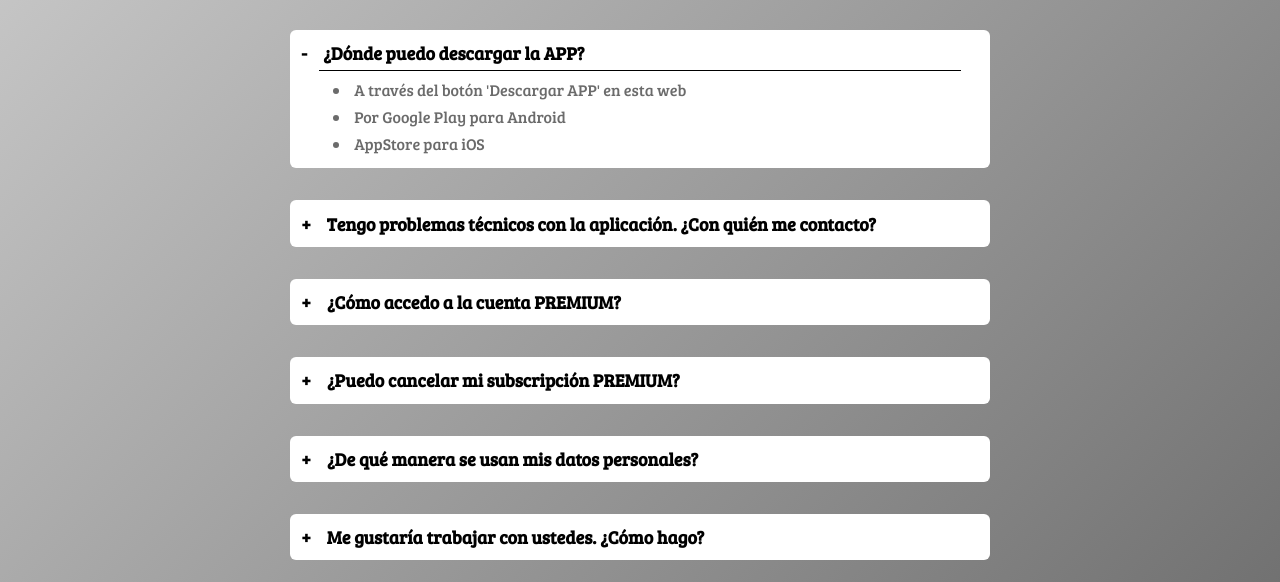
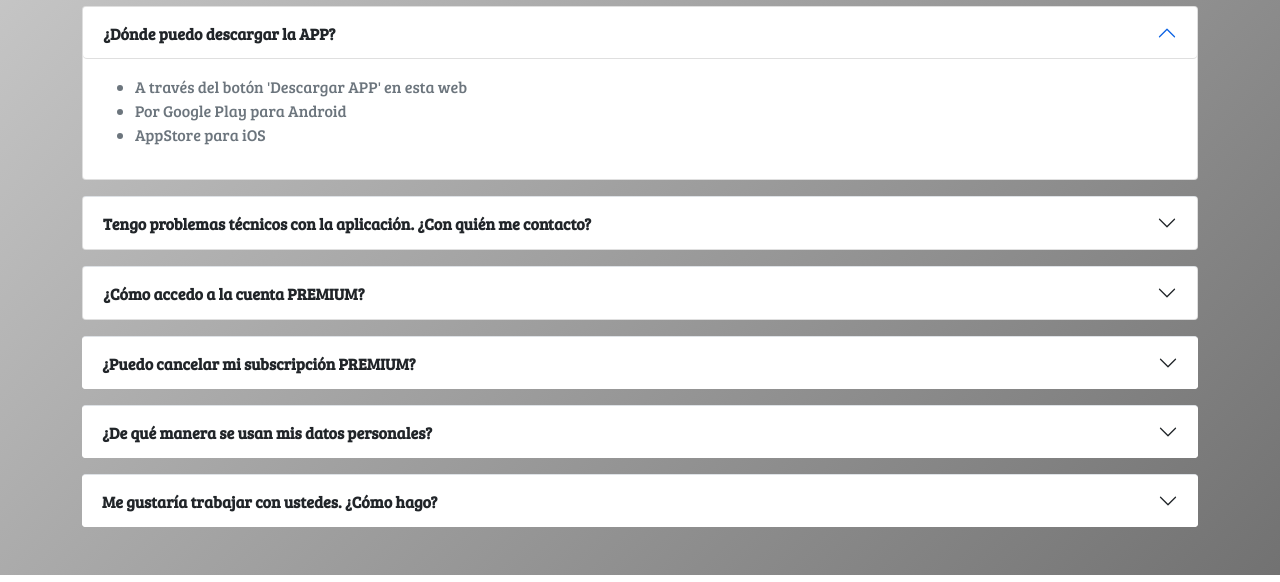
Before and after one commit to laumujica/RayonAPP-LauraMujica, a plain HTML site: page faq.html in a window 1280 px wide. Shown: the part 186-768 px from the top of the page. Drawn offline with nearby package versions, Linux system fonts and the light colour scheme.

Commit message:
Modifiqué la página FAQ.html con un acordión de Bootstrap. Quedó piola.

```diff
--- a/css/style.css
+++ b/css/style.css
@@ -1061,6 +1061,12 @@ details .faq_text p {
     color: var(--hover-color1);
 }
 
+.contact-info .font-size h2 {
+    font-size: 32px;
+    font-weight: bold;
+    color: var(--primary-color);
+}
+
 /* MEDIA QUERY */
 @media (max-width: 425px) {
     details {
--- a/faq.html
+++ b/faq.html
@@ -6,7 +6,9 @@
     <meta http-equiv="X-UA-Compatible" content="IE=edge">
     <meta name="viewport" content="width=device-width, initial-scale=1.0">
     <title>RayónAPP</title>
-    <link rel="stylesheet" href="./css/style.css">
+    <!-- Bootstrap Style Sheet -->
+    <link href="https://cdn.jsdelivr.net/npm/bootstrap@5.0.2/dist/css/bootstrap.min.css" rel="stylesheet"
+        integrity="sha384-EVSTQN3/azprG1Anm3QDgpJLIm9Nao0Yz1ztcQTwFspd3yD65VohhpuuCOmLASjC" crossorigin="anonymous">
     <!-- Favicon incorporado -->
     <link rel="icon" type="image/x-icon" href="./img/Favicon/favicon-final.png">
     <!-- Google Font incorporated to the entire file -->
@@ -15,6 +17,8 @@
     <link href="https://fonts.googleapis.com/css2?family=Bree+Serif&display=swap" rel="stylesheet">
     <!-- Google Material Icons incrustado -->
     <link href="https://fonts.googleapis.com/icon?family=Material+Icons+Outlined" rel="stylesheet">
+    <!-- CSS propio -->
+    <link rel="stylesheet" href="./css/style.css">
 </head>
 
 <body>
@@ -42,77 +46,146 @@
 
     <!-- MAIN -->
     <div class="contact-info">
-        <div>
-            <h1>PREGUNTAS FRECUENTES</h1>
+        <div class="font-size">
+            <h2>Preguntas Frecuentes</h2>
         </div>
     </div>
 
-    <div class="faq_container">
-        <details open>
-            <summary>¿Dónde puedo descargar la APP?</summary>
-            <div class="faq-line"></div>
-            <div class="faq_list">
+    <div class="container-sm mt-4 mb-5 ">
+        <!-- * UNO * -->
+        <div class="accordion" id="accordionPanelsStayOpenExample">
+            <div class="accordion-item mb-3 rounded">
+                <h2 class="accordion-header" id="panelsStayOpen-headingOne">
+                    <button class="accordion-button bg-white text-dark fw-bold rounded" type="button"
+                        data-bs-toggle="collapse" data-bs-target="#panelsStayOpen-collapseOne" aria-expanded="true"
+                        aria-controls="panelsStayOpen-collapseOne">
+                        ¿Dónde puedo descargar la APP?
+                    </button>
+                </h2>
+                <div id="panelsStayOpen-collapseOne" class="accordion-collapse collapse show"
+                    aria-labelledby="panelsStayOpen-headingOne">
+                    <div class="accordion-body text-secondary">
                         <ul>
                             <li>A través del botón 'Descargar APP' en esta web</li>
                             <li>Por Google Play para Android</li>
                             <li>AppStore para iOS</li>
                         </ul>
                     </div>
-        </details>
+                </div>
+            </div>
+        </div>
 
-        <details>
-            <summary>Tengo problemas técnicos con la aplicación. ¿Con quién me contacto?</summary>
-            <div class="faq-line"></div>
-            <div class="faq_text">
-                <p>Podés contactarnos a través de nuestras redes sociales o envianos un mail a ayuda@rayonapp.com.ar.
-                </p>
+        <!-- * DOS * -->
+        <div class="accordion-item mb-3 border-top rounded">
+            <h2 class="accordion-header" id="panelsStayOpen-headingTwo">
+                <button class="accordion-button collapsed bg-white text-dark fw-bold rounded" type="button"
+                    data-bs-toggle="collapse" data-bs-target="#panelsStayOpen-collapseTwo" aria-expanded="false"
+                    aria-controls="panelsStayOpen-collapseTwo">
+                    Tengo problemas técnicos con la aplicación. ¿Con quién me contacto?
+                </button>
+            </h2>
+
+            <div id="panelsStayOpen-collapseTwo" class="accordion-collapse collapse"
+                aria-labelledby="panelsStayOpen-headingTwo">
+                <div class="accordion-body text-secondary">
+                    Podés contactarnos a través de nuestras redes sociales o envianos un mail a <strong>
+                        ayuda@rayonapp.com.ar</strong>.
                 </div>
-        </details>
+            </div>
+        </div>
 
-        <details>
-            <summary>¿Cómo accedo a la cuenta PREMIUM?</summary>
-            <div class="faq-line"></div>
-            <div class="faq_list">
+        <!-- * TRES * -->
+        <div class="accordion-item mb-3 border-top rounded">
+            <h2 class="accordion-header" id="panelsStayOpen-headingThree">
+                <button class="accordion-button collapsed bg-white text-dark fw-bold rounded" type="button"
+                    data-bs-toggle="collapse" data-bs-target="#panelsStayOpen-collapseThree" aria-expanded="false"
+                    aria-controls="panelsStayOpen-collapseThree">
+                    ¿Cómo accedo a la cuenta PREMIUM?
+                </button>
+            </h2>
+
+            <div id="panelsStayOpen-collapseThree" class="accordion-collapse collapse"
+                aria-labelledby="panelsStayOpen-headingThree">
+                <div class="accordion-body text-secondary">
                     <ul>
-                    <li>En la web: en la pestaña 'Sobre la APP' tenés la opción para subscribirte. Allí mismo te pedirá
+                        <li>En la web: en la pestaña 'Sobre la APP' tenés la opción para subscribirte. Allí mismo te
+                            pedirá
                             información sobre vos, el medio de pago de tu preferencia y te contará más beneficios de la
                             versión paga. Al finalizar, te brindaremos un código de acceso único para que te conectes a
                             través de la aplicación.</li>
-                    <li>En la APP: en la opción "Mi cuenta" podés ver tu plan seleccionado y elegir la opción PREMIUM.
+                        <br>
+                        <li>En la APP: en la opción "Mi cuenta" podés ver tu plan seleccionado y elegir la opción
+                            PREMIUM.
                             Seguí los pasos para registrarte.</li>
                     </ul>
                 </div>
-        </details>
+            </div>
+        </div>
 
-        <details>
-            <summary>¿Puedo cancelar mi subscripción PREMIUM?</summary>
-            <div class="faq-line"></div>
-            <div class="faq_text">
-                <p>Claro, cuando quieras. Para desubscribirte a través de la APP, ingresá a la opción "Mi cuenta" y
-                    seleccioná tu Plan para poder darle de baja. La subscripción se cancelará el último día del período
-                    abonado, por lo que podrás seguir usando tu cuenta PREMIUM hasta entonces.</p>
+        <!-- * CUATRO * -->
+        <div class="accordion-item mb-3 border-0 border-top rounded ">
+            <h2 class="accordion-header" id="panelsStayOpen-headingFour">
+                <button class="accordion-button collapsed bg-white text-dark fw-bold rounded" type="button"
+                    data-bs-toggle="collapse" data-bs-target="#panelsStayOpen-collapseFour" aria-expanded="false"
+                    aria-controls="panelsStayOpen-collapseFour">
+                    ¿Puedo cancelar mi subscripción PREMIUM?
+                </button>
+            </h2>
+
+            <div id="panelsStayOpen-collapseFour" class="accordion-collapse collapse"
+                aria-labelledby="panelsStayOpen-headingFour">
+                <div class="accordion-body text-secondary">
+                    Claro, cuando quieras. Para desubscribirte a través de la APP, ingresá a la opción "Mi cuenta" y seleccioná tu Plan para poder darle de baja. La subscripción se cancelará el último día del período abonado, por lo que podrás seguir usando tu cuenta PREMIUM hasta entonces.
                 </div>
-        </details>
+            </div>
+        </div>
 
-        <details>
-            <summary>¿De qué manera se usan mis datos personales?</summary>
-            <div class="faq-line"></div>
-            <div class="faq_text">
-                <p>Los datos recolectados son de uso exclusivo para nuestra de base datos interna y para poder brindarte
-                    un mejor servicio, asistencia y seguridad.</p>
+        <!-- * CINCO * -->
+        <div class="accordion-item mb-3 border-0 border-top rounded ">
+            <h2 class="accordion-header" id="panelsStayOpen-headingFive">
+                <button class="accordion-button collapsed bg-white text-dark fw-bold rounded" type="button"
+                    data-bs-toggle="collapse" data-bs-target="#panelsStayOpen-collapseFive" aria-expanded="false"
+                    aria-controls="panelsStayOpen-collapseFive">
+                    ¿De qué manera se usan mis datos personales?
+                </button>
+            </h2>
+
+            <div id="panelsStayOpen-collapseFive" class="accordion-collapse collapse"
+                aria-labelledby="panelsStayOpen-headingFive">
+                <div class="accordion-body text-secondary">
+                    Los datos recolectados son de uso exclusivo para nuestra de base datos interna y para poder
+                    brindarte
+                    un mejor servicio, asistencia y seguridad.
                 </div>
-        </details>
+            </div>
+        </div>
 
-        <details>
-            <summary>Me gustaría trabajar con ustedes. ¿Cómo hago?</summary>
-            <div class="faq-line"></div>
-            <div class="faq_text">
-                <p>¡Qué bueno! Envianos tu CV a hola@rayonapp.com.ar. Contanos un poco de vos en el cuerpo del mail y
-                    pronto te sorprenderás porque de verdad respondemos todos los emails. Gracias por querer ser parte
-                    de nuestro equipo.</p>
+        <!-- * SEIS * -->
+        <div class="accordion-item mb-3 border-0 border-top rounded ">
+            <h2 class="accordion-header" id="panelsStayOpen-headingSix">
+                <button class="accordion-button collapsed bg-white text-dark fw-bold rounded" type="button"
+                    data-bs-toggle="collapse" data-bs-target="#panelsStayOpen-collapseSix" aria-expanded="false"
+                    aria-controls="panelsStayOpen-collapseSix">
+                    Me gustaría trabajar con ustedes. ¿Cómo hago?
+                </button>
+            </h2>
+
+            <div id="panelsStayOpen-collapseSix" class="accordion-collapse collapse"
+                aria-labelledby="panelsStayOpen-headingSix">
+                <div class="accordion-body text-secondary">
+                    ¡Qué bueno! Envianos tu CV a <strong>hola@rayonapp.com.ar</strong>. Contanos un poco de vos en el
+                    cuerpo del
+                    mail y pronto te sorprenderás porque de verdad respondemos todos los emails. Gracias por querer ser
+                    parte de
+                    nuestro equipo.
                 </div>
-        </details>
             </div>
+        </div>
+    </div>
+
+
+
+
 
     <!-- FOOTER -->
     <footer class="footer">
@@ -159,6 +232,12 @@
         </div>
     </footer>
 
+    <!-- Javascript -->
+    <script src="https://cdn.jsdelivr.net/npm/bootstrap@5.0.2/dist/js/bootstrap.bundle.min.js"
+        integrity="sha384-MrcW6ZMFYlzcLA8Nl+NtUVF0sA7MsXsP1UyJoMp4YLEuNSfAP+JcXn/tWtIaxVXM"
+        crossorigin="anonymous"></script>
+
+
 </body>
 
 </html>
--- /dev/null
+++ b/prácticas/css/formstyle.css
@@ -0,0 +1,3 @@
+body {
+    background: #f0d200;
+}
```
Also changed, not shown: faq-BTS.html (added, +156 -0 lines). Lines whose indentation alone changed are shown as unchanged.
